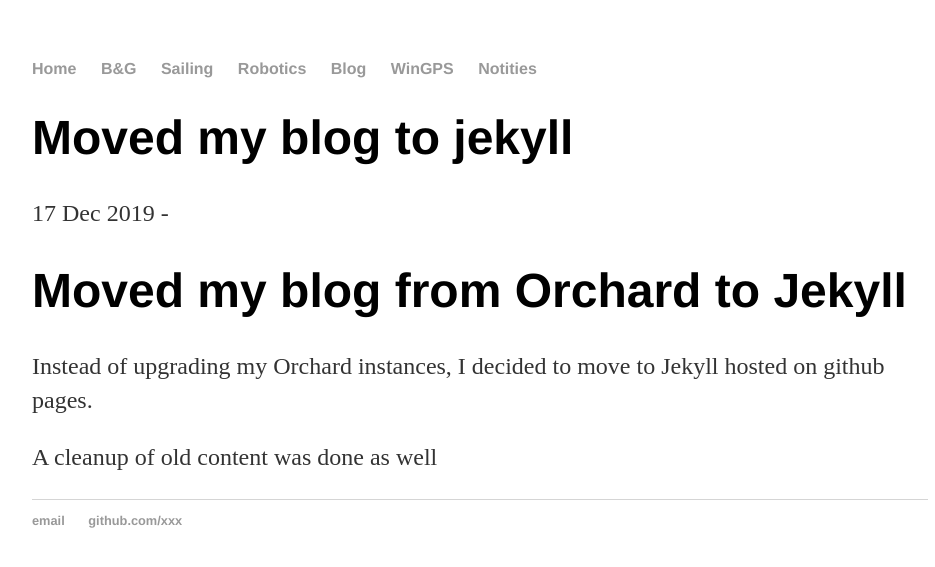
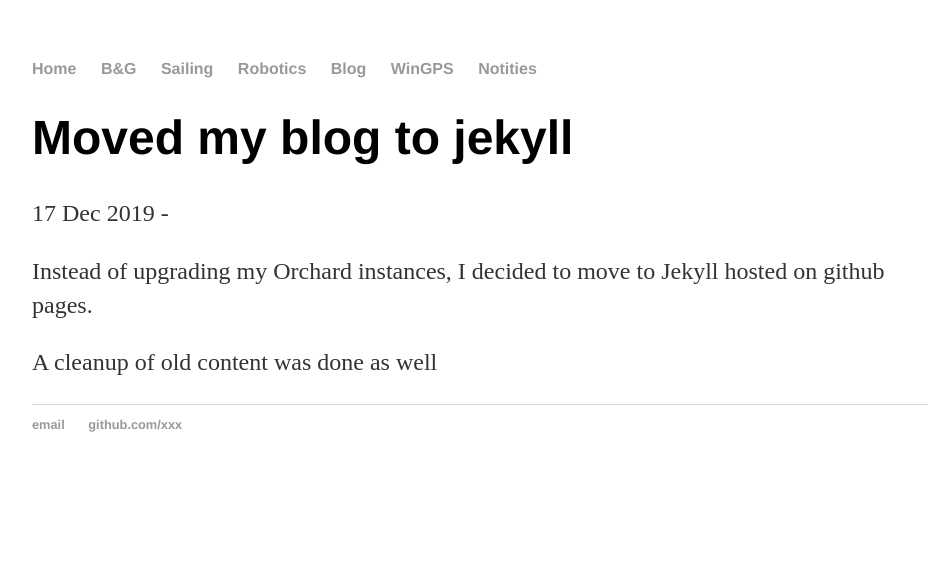
Before and after one commit to Oppedijk/Oppedijk.github.io, a Jekyll site: the page built from _posts/2019-12-17-Moved-blog-to-jekyll.md, in a window 1280 px wide. Shown: the top 567 px of the page, without its empty margins (160-1095 px from the left). Built offline with Jekyll 4.4.1, drawn with Linux system fonts in a browser that asks for light colours.

Commit message:
removed markdown header

```diff
--- a/_posts/2019-12-17-Moved-blog-to-jekyll.md
+++ b/_posts/2019-12-17-Moved-blog-to-jekyll.md
@@ -4,8 +4,6 @@
 date: 2019-12-17 20:26:00 -0000
 categories: Jekyll Orchard
 ---
-# Moved my blog from Orchard to Jekyll
-
 Instead of upgrading my Orchard instances, I decided to move to Jekyll hosted on github pages.
 
 A cleanup of old content was done as well
```
